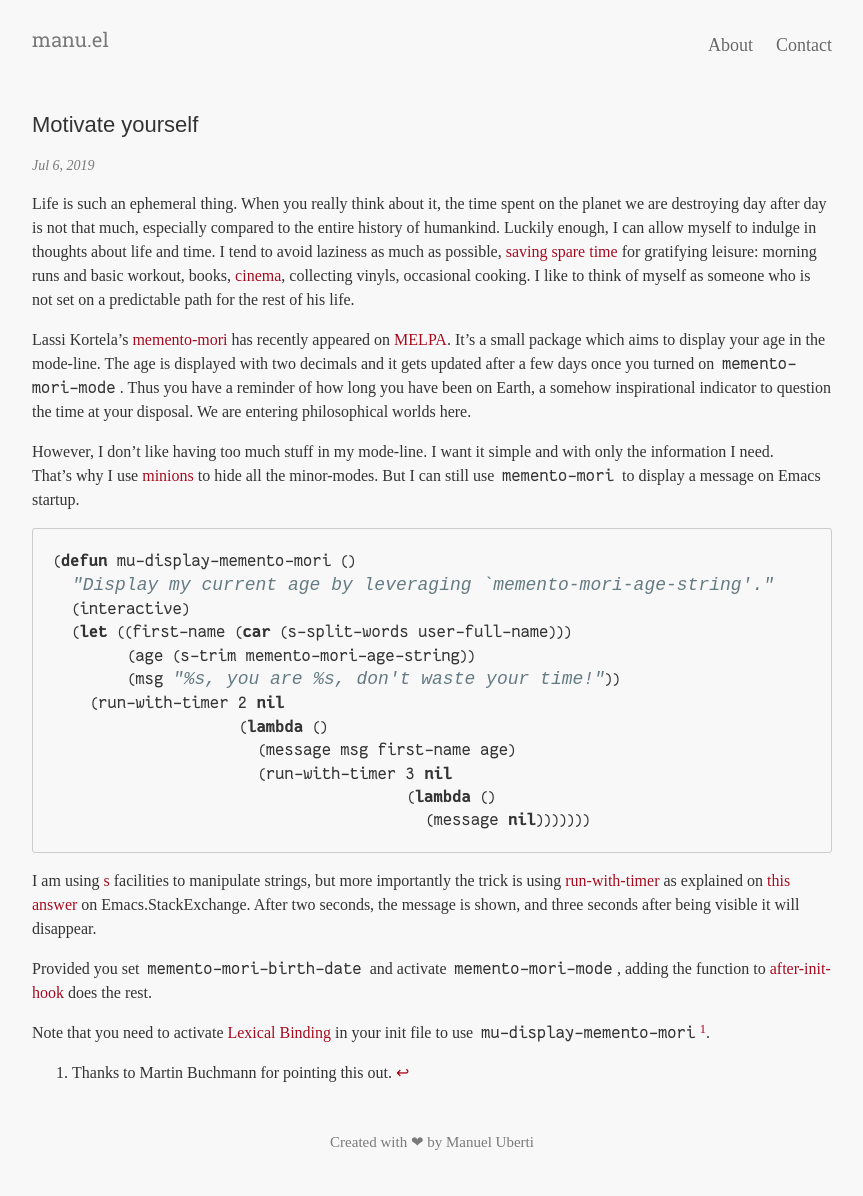
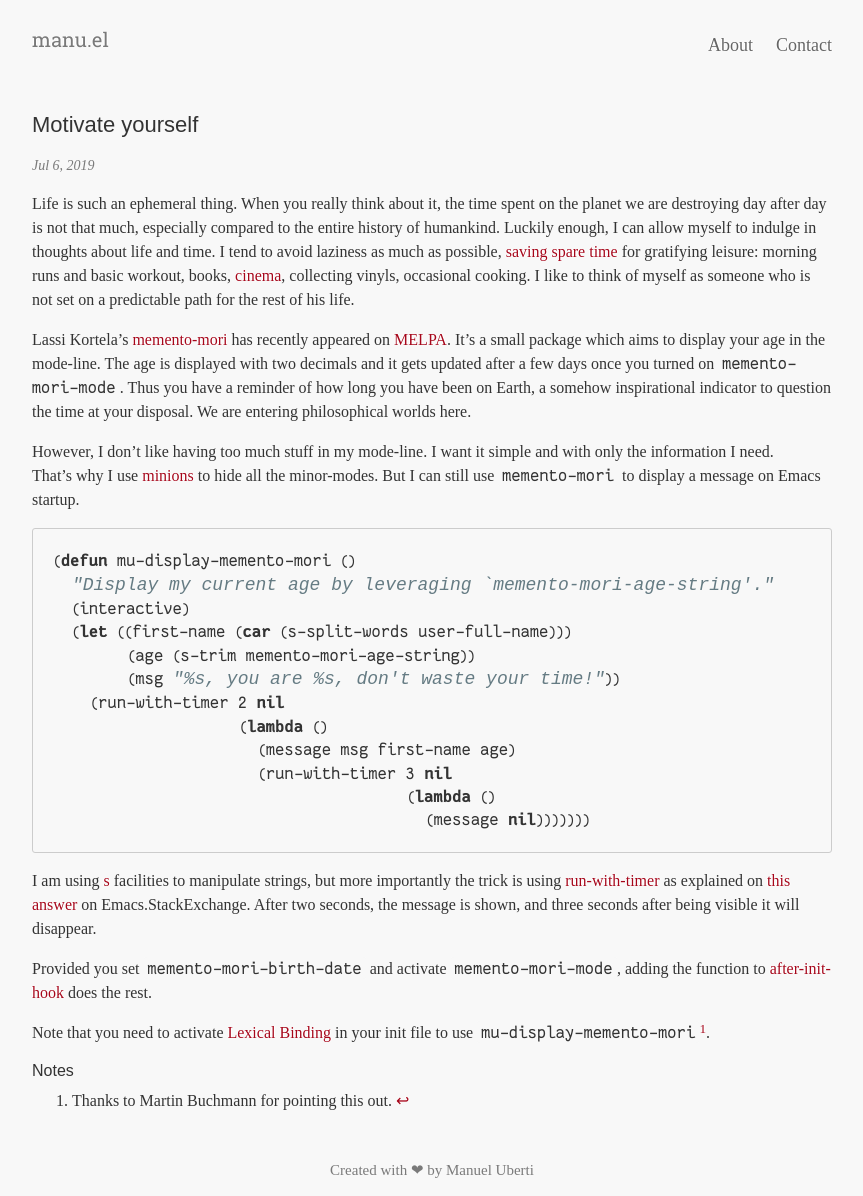
Before and after one commit to manuel-uberti/manuel-uberti.github.io, a Jekyll site: the page built from _posts/2019-07-06-memento-mori.md, in a window 1280 px wide. Shown: the whole page, without its empty margins (208-1071 px from the left). Built offline with Jekyll 4.4.1, drawn with Linux system fonts in a browser that asks for light colours; some web fonts are replaced; before the commit the page ends 1168 px from its top, so only the background shows below that.

Commit message:
Add header for notes

```diff
--- a/_posts/2019-07-06-memento-mori.md
+++ b/_posts/2019-07-06-memento-mori.md
@@ -61,4 +61,6 @@ Note that you need to activate [Lexical
 Binding](https://www.gnu.org/software/emacs/manual/html_node/elisp/Using-Lexical-Binding.html#Using-Lexical-Binding)
 in your init file to use `mu-display-memento-mori`[^1].
 
+#### Notes ####
+
 [^1]: Thanks to Martin Buchmann for pointing this out.
```
